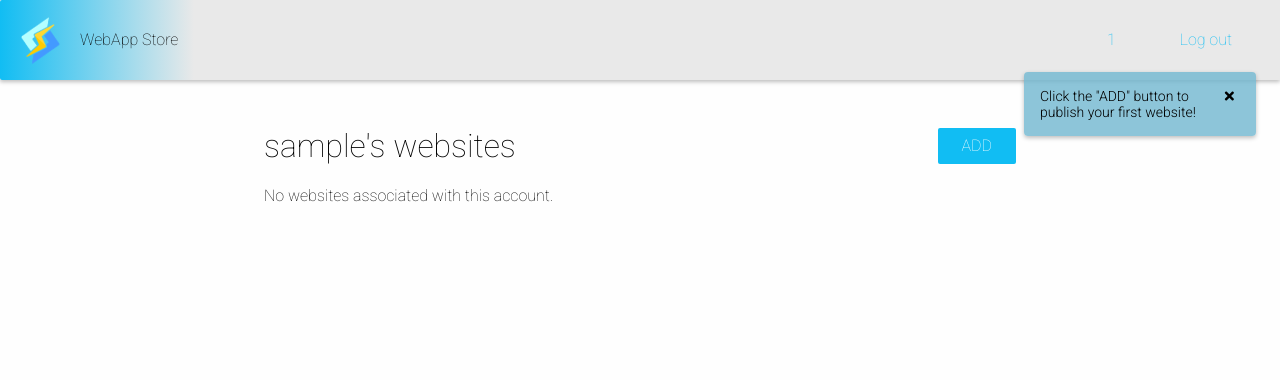
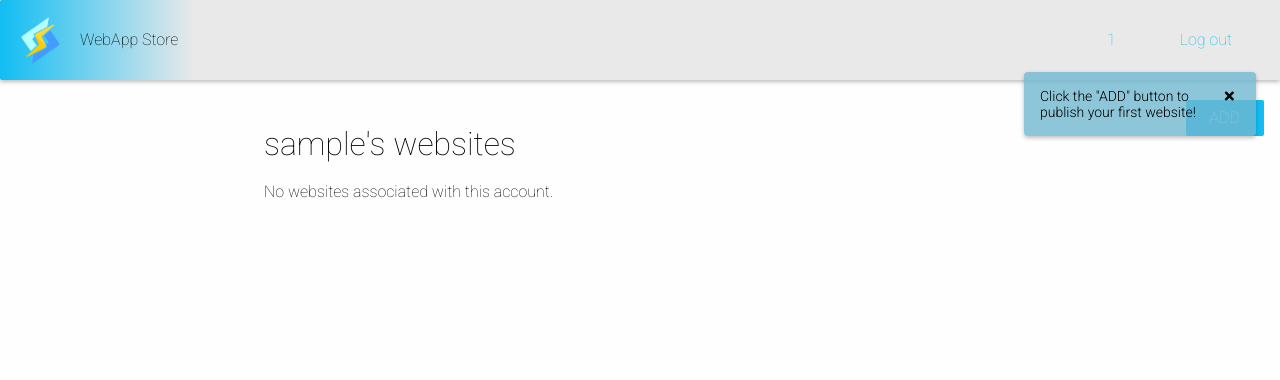
Before and after one commit to IainMcHugh/milestone-project-3, a Flask app: page /user/1 in a window 1280 px wide. Shown: the top 380 px of the page. Run offline with Flask 2, Linux system fonts and the light colour scheme; the visitor is signed in with stand-in values (Sample User, id 1); a database or web service that is not in the repository returns one stand-in record (values such as "Sample title"); some libraries are stand-ins or nearby versions.

Commit message:
add as part of header

```diff
--- a/static/css/styles.css
+++ b/static/css/styles.css
@@ -75,6 +75,7 @@ header {
 
 .header-options {
   display: flex;
+  align-items: center;
 }
 
 .header-options > a,
@@ -84,6 +85,12 @@ header {
 
 .header-options:last-child {
   margin-right: 0;
+}
+
+#header-add {
+  position: absolute;
+  top: 100px;
+  right: 16px;
 }
 
 main {
--- a/templates/base.html
+++ b/templates/base.html
@@ -48,7 +48,12 @@
           >Log out</a
         >
       </div>
-      {% else %}
+      {% if request.url_rule.endpoint != "createSite" %}<a
+        id="header-add"
+        class="button-primary button-large"
+        href="{{ url_for('createSite') }}"
+        >ADD</a
+      >{% endif %} {% else %}
       <div class="header-options">
         <button class="button-link-secondary button-large open-login">
           Log in
--- a/templates/user.html
+++ b/templates/user.html
@@ -2,9 +2,9 @@
 <div class="user-page">
   <div class="user-heading">
     <h1>{{ username }}'s websites</h1>
-    <a class="button-primary button-large" href="{{ url_for('createSite') }}">
+    <!-- <a class="button-primary button-large" href="{{ url_for('createSite') }}">
       ADD
-    </a>
+    </a> -->
   </div>
   <section class="website-list">
     {% for website in user_websites %}
@@ -15,13 +15,6 @@
           href="{{ url_for('siteDetails', websiteid=website._id) }}"
           >{{ website.title }}</a
         >
-        <!-- <p>
-          Owner: {% if website.isOwner: %}
-          <span>Yes</span>
-          {% else %}
-          <span>No</span>
-          {% endif %}
-        </p> -->
         <div class="website-data-buttons">
           <a
             class="button-link-secondary"
```
